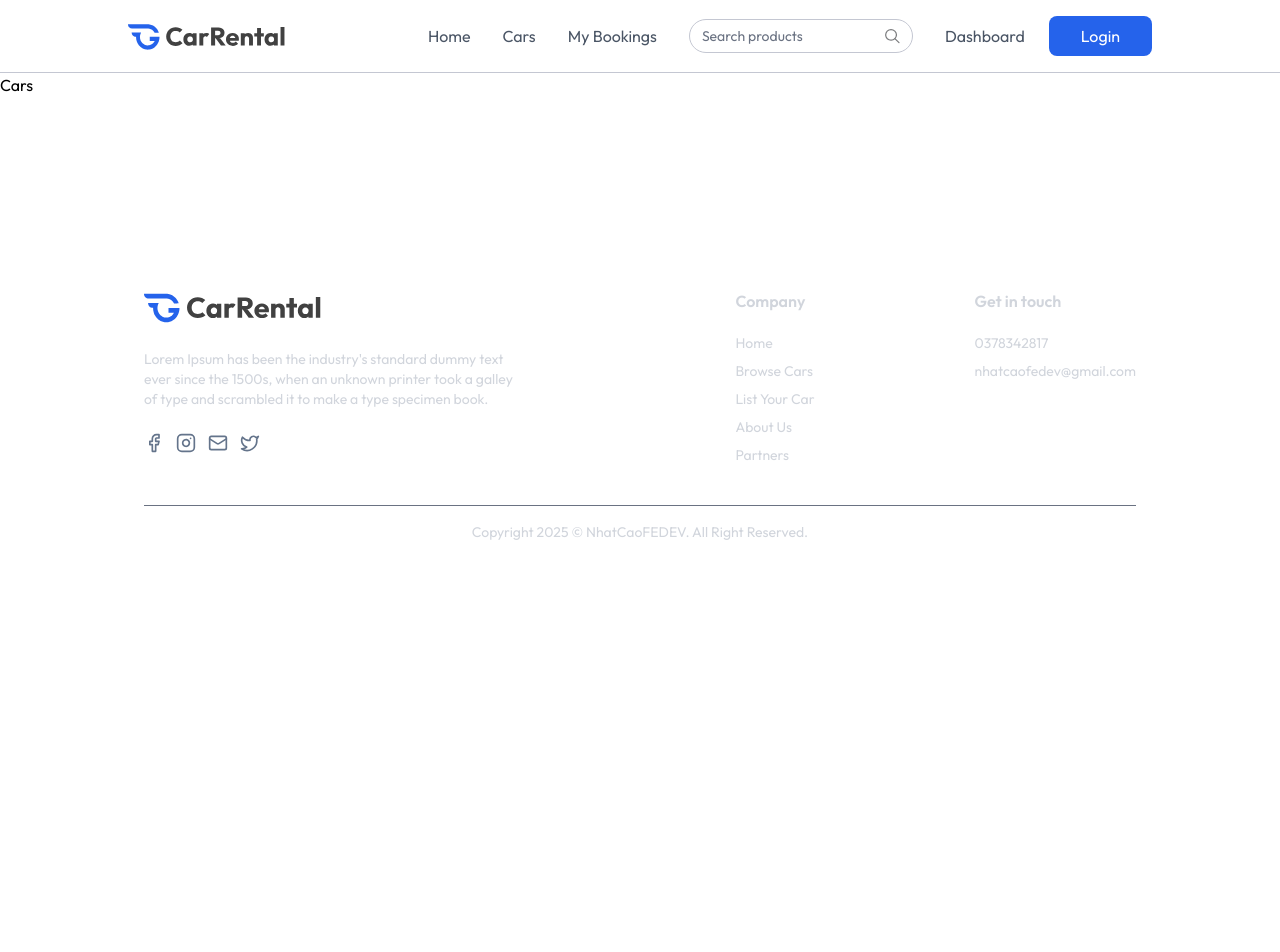
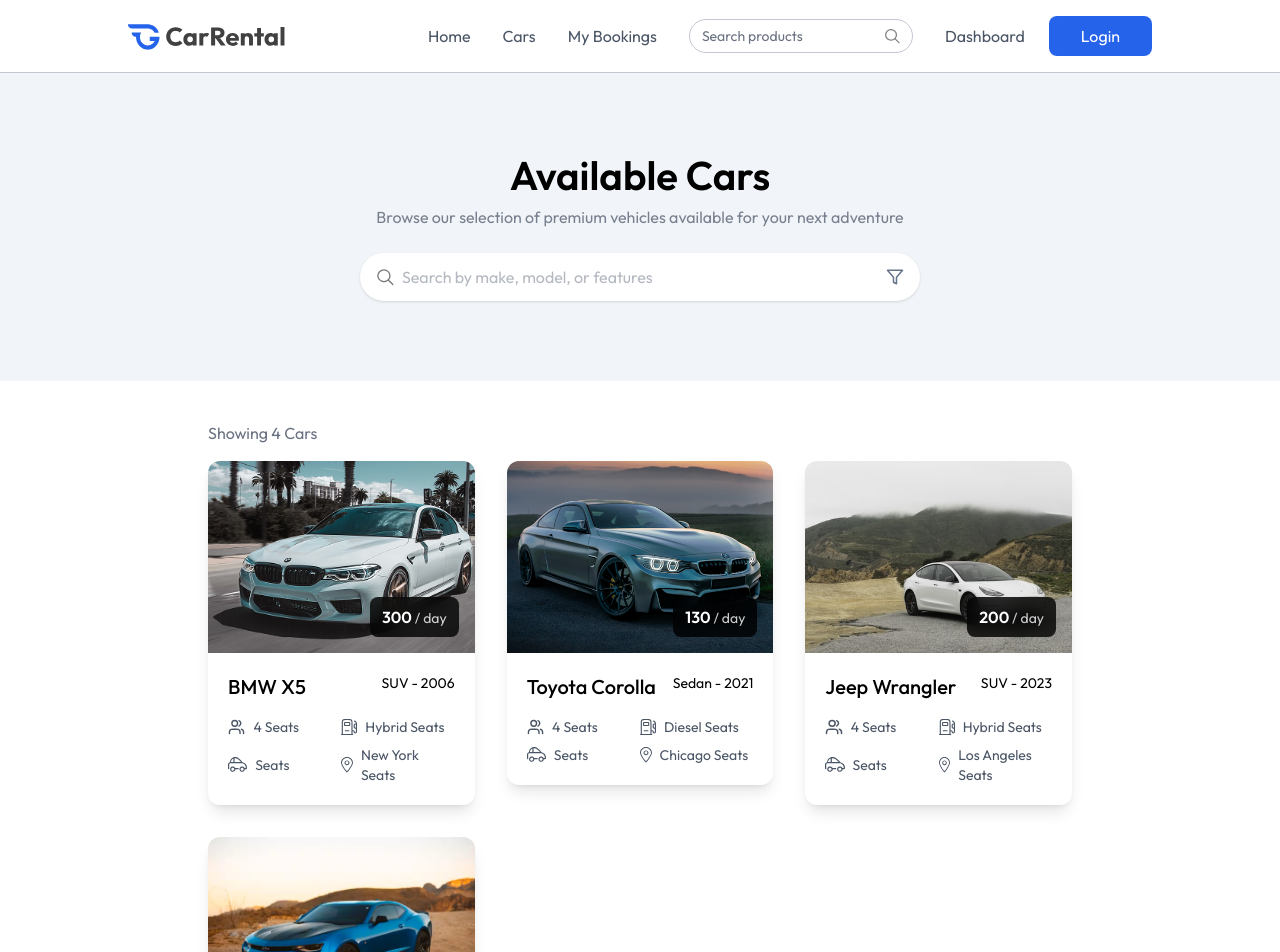
Before and after one commit to Nhat2210/Car-Rental, a React (Vite) app in the folder client/: page /cars in a window 1280 px wide. Shown: the top 952 px of the page. Before the commit the page ends 800 px from the top, so only its background shows below. Built offline with nearby package versions, Linux system fonts and the light colour scheme.

Commit message:
feat(Car Lists Page): build UI

```diff
--- a/client/src/pages/Cars.jsx
+++ b/client/src/pages/Cars.jsx
@@ -1,8 +1,39 @@
-import React from 'react'
+import { assets, dummyCarData } from '@/assets/assets'
+import CarCard from '@/components/CarCard'
+import Title from '@/components/Title'
+import React, { useState } from 'react'
 
 const Cars = () => {
+
+    const [input, setInput] = useState('')
     return (
-        <div>Cars</div>
+        <div>
+            {/* Search  */}
+            <div className='flex flex-col items-center py-20 bg-light max-md:px-4'>
+                <Title title="Available Cars" subTitle="Browse our selection of premium vehicles available for your next adventure" />
+
+                <div className='flex items-center bg-white px-4 mt-6 max-w-140 w-full h-12 rounded-full shadow'>
+                    <img src={assets.search_icon} alt="" className='w-4.5 h-4.5 mr-2' />
+                    <input onClick={(e) => setInput(e.target.value)} value={input} type="text" placeholder='Search by make, model, or features' className='w-full h-full outline-none text-gray-500' />
+                    <img src={assets.filter_icon} alt="" className='w-4.5 h-4.5 ml-2' />
+                </div>
+            </div>
+
+            {/* Cars List  */}
+            <div className='px-6 md:px-16 lg:px-24 xl:px-32 mt-10'>
+                <p className='text-gray-500 xl:px-20 max-w-7xl mx-auto'>Showing {dummyCarData.length} Cars</p>
+
+                <div className='grid grid-cols-1 sm:grid-cols-2 lg:grid-cols-3 gap-8 mt-4 xl:px-20 max-w-7xl  mx-auto'>
+                    {
+                        dummyCarData.map((car, index) => (
+                            <div key={index}>
+                                <CarCard car={car} />
+                            </div>
+                        ))
+                    }
+                </div>
+            </div>
+        </div>
     )
 }
 
```
